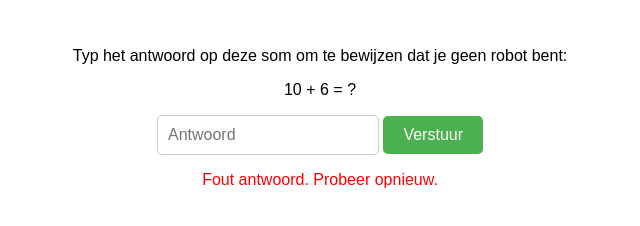
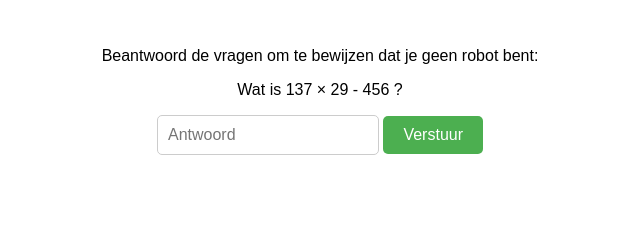
Before and after one commit to astronaut8699/chaierbeats, a plain HTML site: page index.html in a window 1280 px wide. Both pictures are taken after a click on the button "Verstuur". Shown: the part 130-356 px from the top of the page, without its empty margins (320-960 px from the left). Drawn offline with Linux system fonts and the light colour scheme.

Commit message:
Update CAPTCHA questions and correct password

```diff
--- a/index.html
+++ b/index.html
@@ -83,7 +83,7 @@
 
     <!-- CAPTCHA -->
     <div id="captcha-container">
-        <p>Typ het antwoord op deze som om te bewijzen dat je geen robot bent:</p>
+        <p>Beantwoord de vragen om te bewijzen dat je geen robot bent:</p>
         <p id="captcha-question"></p>
         <input type="text" id="captcha-answer" placeholder="Antwoord">
         <button onclick="checkCaptcha()">Verstuur</button>
@@ -111,21 +111,58 @@
 
     <script>
         // Instelbaar wachtwoord
-        const correctPassword = "jouwWachtwoord123"; // <- Hier verander je het wachtwoord
+        const correctPassword = "Gele_Auto_2026!"; // <- Hier verander je het wachtwoord
 
-        // Simpele CAPTCHA
-        let num1 = Math.floor(Math.random() * 10) + 1;
-        let num2 = Math.floor(Math.random() * 10) + 1;
-        let captchaAnswer = num1 + num2;
-        document.getElementById("captcha-question").innerText = `${num1} + ${num2} = ?`;
+        // **Superlastige CAPTCHA**
+        const vragen = [
+            { vraag: "Wat is 137 × 29 - 456 ?", antwoord: "3843" },
+            { vraag: "Wat is 25² + 49 ?", antwoord: "674" },
+            { vraag: "Los op: 15 × 8 + 64 ÷ 4", antwoord: "136" },
+            { vraag: "Typ het woord 'javascript' achterstevoren", antwoord: "tpircsavaj" },
+            { vraag: "Verwijder alle klinkers uit 'complexiteit'", antwoord: "cmplxkt" },
+            { vraag: "Wat is de 5e letter van 'programmeren'?", antwoord: "r" },
+            { vraag: "Wat is het volgende getal in de reeks: 2, 6, 12, 20, ?", antwoord: "30" },
+            { vraag: "Welke letter hoort hier: A, C, F, J, ?", antwoord: "O" },
+            { vraag: "Onthoud deze code: X7P4K9Q2 (je moet dit exact typen)", antwoord: "X7P4K9Q2" },
+            { vraag: "Typ exact: IK BEN GEEN ROBOT", antwoord: "IK BEN GEEN ROBOT" }
+        ];
+
+        // Shuffle de vragen
+        function shuffle(array) {
+            for (let i = array.length - 1; i > 0; i--) {
+                const j = Math.floor(Math.random() * (i + 1));
+                [array[i], array[j]] = [array[j], array[i]];
+            }
+            return array;
+        }
+
+        const willekeurigeVragen = shuffle(vragen);
+        let huidigeVraag = 0;
+
+        function startTest() {
+            document.getElementById("captcha-question").innerText =
+                willekeurigeVragen[huidigeVraag].vraag;
+        }
 
         function checkCaptcha() {
-            let answer = document.getElementById("captcha-answer").value;
-            if (parseInt(answer) === captchaAnswer) {
-                document.getElementById("captcha-container").style.display = "none";
-                document.getElementById("password-container").style.display = "block";
+            const antwoord = document.getElementById("captcha-answer").value.trim();
+
+            if (antwoord === willekeurigeVragen[huidigeVraag].antwoord) {
+                huidigeVraag++;
+
+                if (huidigeVraag >= willekeurigeVragen.length) {
+                    document.getElementById("captcha-container").style.display = "none";
+                    document.getElementById("password-container").style.display = "block";
+                } else {
+                    document.getElementById("captcha-answer").value = "";
+                    document.getElementById("captcha-question").innerText =
+                        willekeurigeVragen[huidigeVraag].vraag;
+                }
             } else {
-                document.getElementById("captcha-error").innerText = "Fout antwoord. Probeer opnieuw.";
+                alert("Fout antwoord! Je begint opnieuw.");
+                huidigeVraag = 0;
+                document.getElementById("captcha-answer").value = "";
+                startTest();
             }
         }
 
@@ -138,6 +175,8 @@
                 document.getElementById("password-error").innerText = "Fout wachtwoord. Probeer opnieuw.";
             }
         }
+
+        window.onload = startTest;
     </script>
 
 </body>
```
